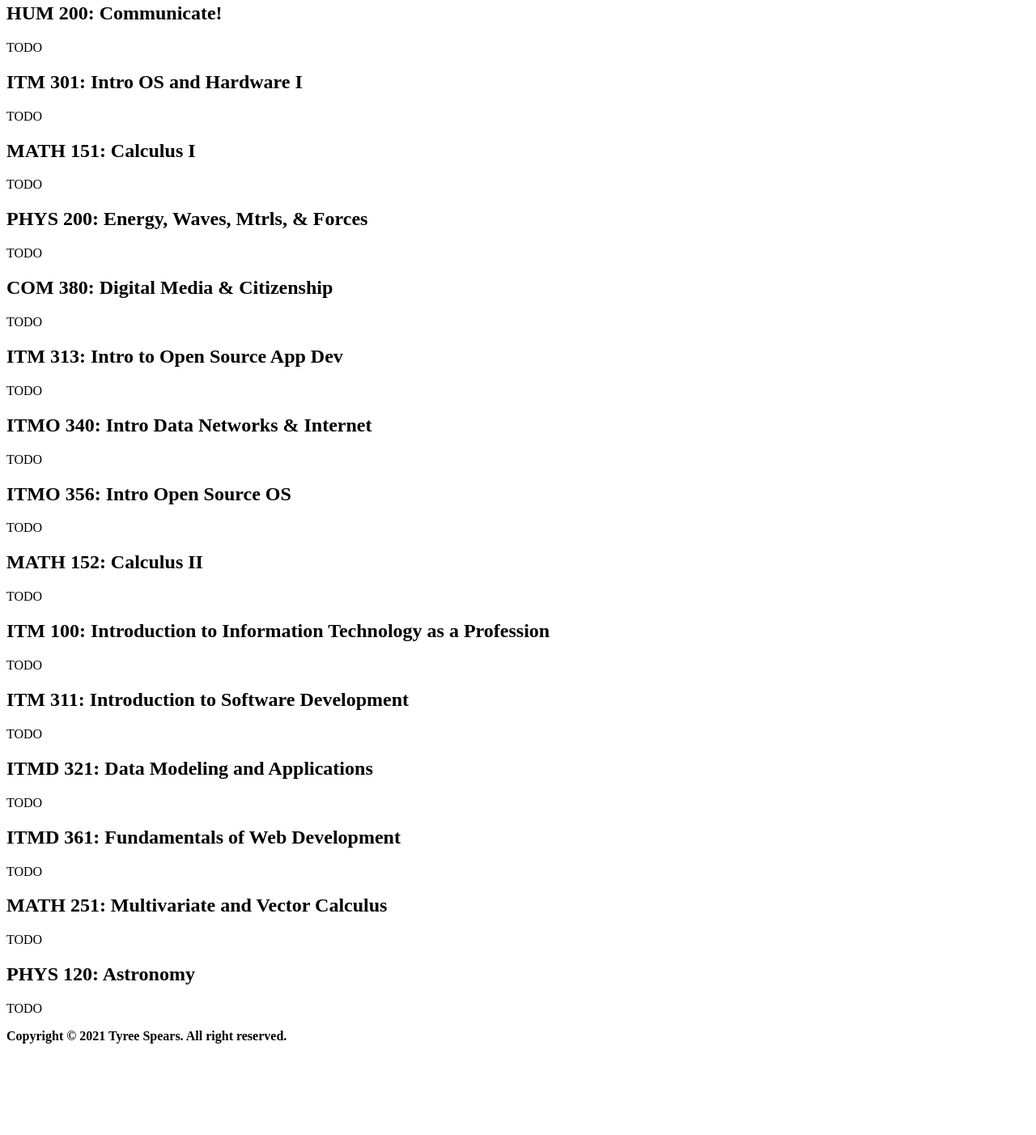
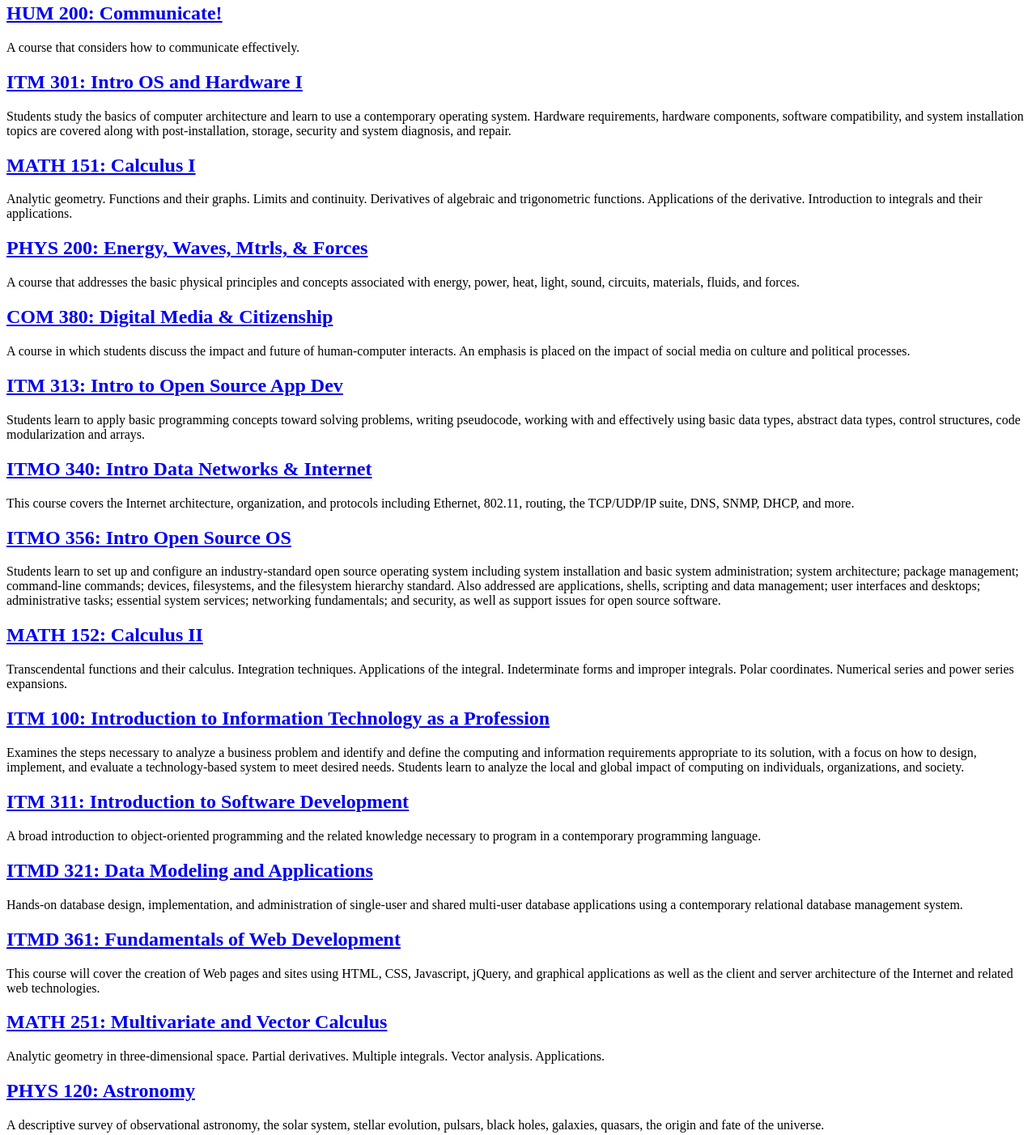
Before and after one commit to A1-exe/ProjectTwo, a plain HTML site: page coursework/index.html in a window 1280 px wide. Shown: the part 129-1531 px from the top of the page at 81% size. Before the commit the page ends 1426 px from the top, so only its background shows below. Drawn offline with Linux system fonts and the light colour scheme.

Commit message:
Add bulletin links and prescribed description.

```diff
--- a/coursework/index.html
+++ b/coursework/index.html
@@ -21,122 +21,202 @@
       <!-- Bibliography-like listing -->
       <section>
         <header>
-          <h2>HUM 200: Communicate!</h2>
+          <h2>
+						<a href="http://bulletin.iit.edu/undergraduate/courses/hum/" target="_blank">
+							HUM 200: Communicate!
+						</a>
+					</h2>
         </header>
         <p>
-          TODO
+          A course that considers how to communicate effectively.
         </p>
       </section>
       <section>
         <header>
-          <h2>ITM 301: Intro OS and Hardware I</h2>
+          <h2>
+						<a href="http://bulletin.iit.edu/undergraduate/courses/itm/" target="_blank">
+							ITM 301: Intro OS and Hardware I
+						</a>
+					</h2>
         </header>
         <p>
-          TODO
+          Students study the basics of computer architecture and learn to use a contemporary operating system.
+          Hardware requirements, hardware components, software compatibility, and system installation topics
+          are covered along with post-installation, storage, security and system diagnosis, and repair.
         </p>
       </section>
       <section>
         <header>
-          <h2>MATH 151: Calculus I</h2>
+          <h2>
+						<a href="http://bulletin.iit.edu/undergraduate/courses/math/" target="_blank">
+							MATH 151: Calculus I
+						</a>
+					</h2>
         </header>
         <p>
-          TODO
+          Analytic geometry. Functions and their graphs. Limits and continuity. Derivatives of algebraic and trigonometric
+          functions. Applications of the derivative. Introduction to integrals and their applications.
         </p>
       </section>
       <section>
         <header>
-          <h2>PHYS 200: Energy, Waves, Mtrls, & Forces</h2>
+          <h2>
+						<a href="http://bulletin.iit.edu/undergraduate/courses/phys/" target="_blank">
+							PHYS 200: Energy, Waves, Mtrls, & Forces
+						</a>
+					</h2>
         </header>
         <p>
-          TODO
+          A course that addresses the basic physical principles and concepts associated with energy,
+          power, heat, light, sound, circuits, materials, fluids, and forces.
         </p>
       </section>
       <section>
         <header>
-          <h2>COM 380: Digital Media & Citizenship</h2>
+          <h2>
+						<a href="http://bulletin.iit.edu/undergraduate/courses/com/" target="_blank">
+							COM 380: Digital Media & Citizenship
+						</a>
+					</h2>
         </header>
         <p>
-          TODO
+          A course in which students discuss the impact and future of human-computer interacts. An emphasis is
+          placed on the impact of social media on culture and political processes.
         </p>
       </section>
       <section>
         <header>
-          <h2>ITM 313: Intro to Open Source App Dev</h2>
+          <h2>
+						<a href="http://bulletin.iit.edu/undergraduate/courses/itm/" target="_blank">
+							ITM 313: Intro to Open Source App Dev
+						</a>
+					</h2>
         </header>
         <p>
-          TODO
+          Students learn to apply basic programming concepts toward solving problems, writing pseudocode,
+          working with and effectively using basic data types, abstract data types, control structures,
+          code modularization and arrays.
         </p>
       </section>
       <section>
         <header>
-          <h2>ITMO 340: Intro Data Networks & Internet</h2>
+          <h2>
+						<a href="http://bulletin.iit.edu/undergraduate/courses/itmo/" target="_blank">
+							ITMO 340: Intro Data Networks & Internet
+						</a>
+					</h2>
         </header>
         <p>
-          TODO
+          This course covers the Internet architecture, organization, and protocols including Ethernet, 802.11,
+          routing, the TCP/UDP/IP suite, DNS, SNMP, DHCP, and more.
         </p>
       </section>
       <section>
         <header>
-          <h2>ITMO 356: Intro Open Source OS</h2>
+          <h2>
+						<a href="http://bulletin.iit.edu/undergraduate/courses/itmo/" target="_blank">
+							ITMO 356: Intro Open Source OS
+						</a>
+					</h2>
         </header>
         <p>
-          TODO
+          Students learn to set up and configure an industry-standard open source operating system including system
+          installation and basic system administration; system architecture; package management; command-line commands;
+          devices, filesystems, and the filesystem hierarchy standard. Also addressed are applications, shells,
+          scripting and data management; user interfaces and desktops; administrative tasks; essential system services;
+          networking fundamentals; and security, as well as support issues for open source software.
         </p>
       </section>
       <section>
         <header>
-          <h2>MATH 152: Calculus II</h2>
+          <h2>
+						<a href="http://bulletin.iit.edu/undergraduate/courses/math/" target="_blank">
+							MATH 152: Calculus II
+						</a>
+					</h2>
         </header>
         <p>
-          TODO
+          Transcendental functions and their calculus. Integration techniques. Applications of the integral.
+          Indeterminate forms and improper integrals. Polar coordinates. Numerical series and power series expansions.
         </p>
       </section>
       <section>
         <header>
-          <h2>ITM 100: Introduction to Information Technology as a Profession</h2>
+          <h2>
+						<a href="http://bulletin.iit.edu/undergraduate/courses/itm/" target="_blank">
+							ITM 100: Introduction to Information Technology as a Profession
+						</a>
+					</h2>
         </header>
         <p>
-          TODO
+          Examines the steps necessary to analyze a business problem and identify and define the computing and
+          information requirements appropriate to its solution, with a focus on how to design, implement, and evaluate
+          a technology-based system to meet desired needs. Students learn to analyze the local and global impact of
+          computing on individuals, organizations, and society.
         </p>
       </section>
       <section>
         <header>
-          <h2>ITM 311: Introduction to Software Development</h2>
+          <h2>
+						<a href="http://bulletin.iit.edu/undergraduate/courses/itm/" target="_blank">
+							ITM 311: Introduction to Software Development
+						</a>
+					</h2>
         </header>
         <p>
-          TODO
+          A broad introduction to object-oriented programming and the related knowledge necessary
+          to program in a contemporary programming language.
         </p>
       </section>
       <section>
         <header>
-          <h2>ITMD 321: Data Modeling and Applications</h2>
+          <h2>
+						<a href="http://bulletin.iit.edu/undergraduate/courses/itmd/" target="_blank">
+							ITMD 321: Data Modeling and Applications
+						</a>
+					</h2>
         </header>
         <p>
-          TODO
+          Hands-on database design, implementation, and administration of single-user and shared multi-user database
+          applications using a contemporary relational database management system.
         </p>
       </section>
       <section>
         <header>
-          <h2>ITMD 361: Fundamentals of Web Development</h2>
+          <h2>
+						<a href="http://bulletin.iit.edu/undergraduate/courses/itmd/" target="_blank">
+							ITMD 361: Fundamentals of Web Development
+						</a>
+					</h2>
         </header>
         <p>
-          TODO
+          This course will cover the creation of Web pages and sites using HTML, CSS, Javascript, jQuery, and graphical
+          applications as well as the client and server architecture of the Internet and related web technologies.
         </p>
       </section>
       <section>
         <header>
-          <h2>MATH 251: Multivariate and Vector Calculus</h2>
+          <h2>
+						<a href="http://bulletin.iit.edu/undergraduate/courses/math/" target="_blank">
+							MATH 251: Multivariate and Vector Calculus
+						</a>
+					</h2>
         </header>
         <p>
-          TODO
+          Analytic geometry in three-dimensional space. Partial derivatives. Multiple integrals. Vector analysis. Applications.
         </p>
       </section>
       <section>
         <header>
-          <h2>PHYS 120: Astronomy</h2>
+          <h2>
+						<a href="http://bulletin.iit.edu/undergraduate/courses/phys/" target="_blank">
+							PHYS 120: Astronomy
+						</a>
+					</h2>
         </header>
         <p>
-          TODO
+          A descriptive survey of observational astronomy, the solar system, stellar evolution, pulsars,
+          black holes, galaxies, quasars, the origin and fate of the universe.
         </p>
       </section>
     </main>
```
